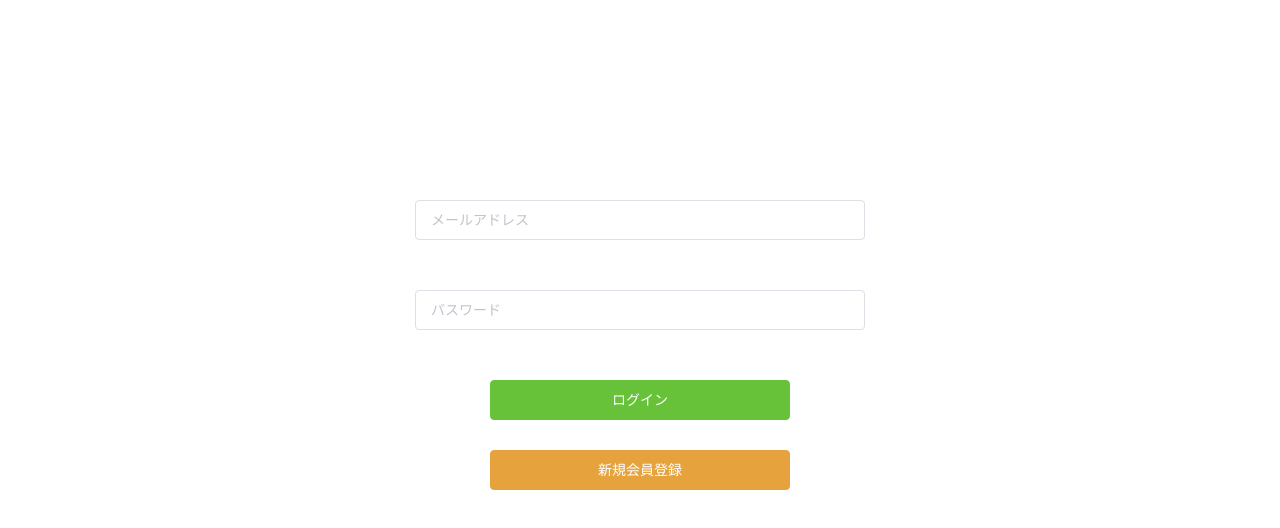
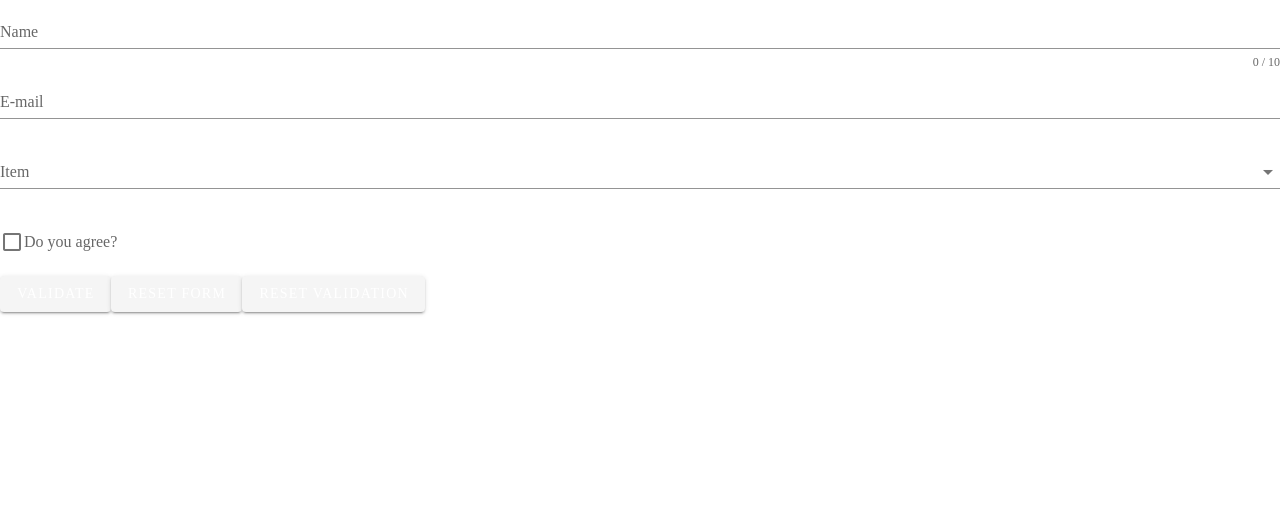
Before and after one commit to yusuke39/BlogApplication, a Vue app in the folder web/: page /adminLogin in a window 1280 px wide. Shown: the top 528 px of the page. Built offline with nearby package versions, Linux system fonts and the light colour scheme.

Commit message:
vue修正＆vuetifyに変更

```diff
--- a/web/package.json
+++ b/web/package.json
@@ -12,6 +12,7 @@
     "core-js": "^3.6.5",
     "vue": "^2.6.11",
     "vue-router": "^3.2.0",
+    "vuetify": "^2.2.11",
     "vuex": "^3.4.0"
   },
   "devDependencies": {
@@ -30,7 +31,9 @@
     "eslint-plugin-vue": "^6.2.2",
     "sass": "^1.26.5",
     "sass-loader": "^8.0.2",
-    "vue-template-compiler": "^2.6.11"
+    "vue-cli-plugin-vuetify": "~2.0.7",
+    "vue-template-compiler": "^2.6.11",
+    "vuetify-loader": "^1.3.0"
   },
   "eslintConfig": {
     "root": true,
--- a/web/public/index.html
+++ b/web/public/index.html
@@ -6,6 +6,8 @@
     <meta name="viewport" content="width=device-width,initial-scale=1.0">
     <link rel="icon" href="<%= BASE_URL %>favicon.ico">
     <title><%= htmlWebpackPlugin.options.title %></title>
+    <link rel="stylesheet" href="https://fonts.googleapis.com/css?family=Roboto:100,300,400,500,700,900">
+    <link rel="stylesheet" href="https://cdn.jsdelivr.net/npm/@mdi/font@latest/css/materialdesignicons.min.css">
   </head>
   <body>
     <noscript>
--- a/web/src/App.vue
+++ b/web/src/App.vue
@@ -1,32 +1,6 @@
 <template>
-  <div id="app">
-    <!-- <div id="nav">
-      <router-link to="/">Home</router-link> |
-      <router-link to="/about">About</router-link>
-    </div> -->
-    <router-view/>
-  </div>
+  <router-view></router-view>
 </template>
 
-<style lang="scss">
-#app {
-  font-family: Avenir, Helvetica, Arial, sans-serif;
-  -webkit-font-smoothing: antialiased;
-  -moz-osx-font-smoothing: grayscale;
-  text-align: center;
-  color: #2c3e50;
-}
-
-#nav {
-  padding: 30px;
-
-  a {
-    font-weight: bold;
-    color: #2c3e50;
-
-    &.router-link-exact-active {
-      color: #42b983;
-    }
-  }
-}
-</style>
+<script>
+</script>
--- a/web/src/components/HelloWorld.vue
+++ b/web/src/components/HelloWorld.vue
@@ -1,60 +1,151 @@
 <template>
-  <div class="hello">
-    <h1>{{ msg }}</h1>
-    <p>
-      For a guide and recipes on how to configure / customize this project,<br>
-      check out the
-      <a href="https://cli.vuejs.org" target="_blank" rel="noopener">vue-cli documentation</a>.
-    </p>
-    <h3>Installed CLI Plugins</h3>
-    <ul>
-      <li><a href="https://github.com/vuejs/vue-cli/tree/dev/packages/%40vue/cli-plugin-babel" target="_blank" rel="noopener">babel</a></li>
-      <li><a href="https://github.com/vuejs/vue-cli/tree/dev/packages/%40vue/cli-plugin-router" target="_blank" rel="noopener">router</a></li>
-      <li><a href="https://github.com/vuejs/vue-cli/tree/dev/packages/%40vue/cli-plugin-vuex" target="_blank" rel="noopener">vuex</a></li>
-      <li><a href="https://github.com/vuejs/vue-cli/tree/dev/packages/%40vue/cli-plugin-eslint" target="_blank" rel="noopener">eslint</a></li>
-    </ul>
-    <h3>Essential Links</h3>
-    <ul>
-      <li><a href="https://vuejs.org" target="_blank" rel="noopener">Core Docs</a></li>
-      <li><a href="https://forum.vuejs.org" target="_blank" rel="noopener">Forum</a></li>
-      <li><a href="https://chat.vuejs.org" target="_blank" rel="noopener">Community Chat</a></li>
-      <li><a href="https://twitter.com/vuejs" target="_blank" rel="noopener">Twitter</a></li>
-      <li><a href="https://news.vuejs.org" target="_blank" rel="noopener">News</a></li>
-    </ul>
-    <h3>Ecosystem</h3>
-    <ul>
-      <li><a href="https://router.vuejs.org" target="_blank" rel="noopener">vue-router</a></li>
-      <li><a href="https://vuex.vuejs.org" target="_blank" rel="noopener">vuex</a></li>
-      <li><a href="https://github.com/vuejs/vue-devtools#vue-devtools" target="_blank" rel="noopener">vue-devtools</a></li>
-      <li><a href="https://vue-loader.vuejs.org" target="_blank" rel="noopener">vue-loader</a></li>
-      <li><a href="https://github.com/vuejs/awesome-vue" target="_blank" rel="noopener">awesome-vue</a></li>
-    </ul>
-  </div>
+  <v-container>
+    <v-row class="text-center">
+      <v-col cols="12">
+        <v-img
+          :src="require('../assets/logo.svg')"
+          class="my-3"
+          contain
+          height="200"
+        />
+      </v-col>
+
+      <v-col class="mb-4">
+        <h1 class="display-2 font-weight-bold mb-3">
+          Welcome to Vuetify
+        </h1>
+
+        <p class="subheading font-weight-regular">
+          For help and collaboration with other Vuetify developers,
+          <br>please join our online
+          <a
+            href="https://community.vuetifyjs.com"
+            target="_blank"
+          >Discord Community</a>
+        </p>
+      </v-col>
+
+      <v-col
+        class="mb-5"
+        cols="12"
+      >
+        <h2 class="headline font-weight-bold mb-3">
+          What's next?
+        </h2>
+
+        <v-row justify="center">
+          <a
+            v-for="(next, i) in whatsNext"
+            :key="i"
+            :href="next.href"
+            class="subheading mx-3"
+            target="_blank"
+          >
+            {{ next.text }}
+          </a>
+        </v-row>
+      </v-col>
+
+      <v-col
+        class="mb-5"
+        cols="12"
+      >
+        <h2 class="headline font-weight-bold mb-3">
+          Important Links
+        </h2>
+
+        <v-row justify="center">
+          <a
+            v-for="(link, i) in importantLinks"
+            :key="i"
+            :href="link.href"
+            class="subheading mx-3"
+            target="_blank"
+          >
+            {{ link.text }}
+          </a>
+        </v-row>
+      </v-col>
+
+      <v-col
+        class="mb-5"
+        cols="12"
+      >
+        <h2 class="headline font-weight-bold mb-3">
+          Ecosystem
+        </h2>
+
+        <v-row justify="center">
+          <a
+            v-for="(eco, i) in ecosystem"
+            :key="i"
+            :href="eco.href"
+            class="subheading mx-3"
+            target="_blank"
+          >
+            {{ eco.text }}
+          </a>
+        </v-row>
+      </v-col>
+    </v-row>
+  </v-container>
 </template>
 
 <script>
 export default {
   name: 'HelloWorld',
-  props: {
-    msg: String
-  }
+
+  data: () => ({
+    ecosystem: [
+      {
+        text: 'vuetify-loader',
+        href: 'https://github.com/vuetifyjs/vuetify-loader'
+      },
+      {
+        text: 'github',
+        href: 'https://github.com/vuetifyjs/vuetify'
+      },
+      {
+        text: 'awesome-vuetify',
+        href: 'https://github.com/vuetifyjs/awesome-vuetify'
+      }
+    ],
+    importantLinks: [
+      {
+        text: 'Documentation',
+        href: 'https://vuetifyjs.com'
+      },
+      {
+        text: 'Chat',
+        href: 'https://community.vuetifyjs.com'
+      },
+      {
+        text: 'Made with Vuetify',
+        href: 'https://madewithvuejs.com/vuetify'
+      },
+      {
+        text: 'Twitter',
+        href: 'https://twitter.com/vuetifyjs'
+      },
+      {
+        text: 'Articles',
+        href: 'https://medium.com/vuetify'
+      }
+    ],
+    whatsNext: [
+      {
+        text: 'Explore components',
+        href: 'https://vuetifyjs.com/components/api-explorer'
+      },
+      {
+        text: 'Select a layout',
+        href: 'https://vuetifyjs.com/getting-started/pre-made-layouts'
+      },
+      {
+        text: 'Frequently Asked Questions',
+        href: 'https://vuetifyjs.com/getting-started/frequently-asked-questions'
+      }
+    ]
+  })
 }
 </script>
-
-<!-- Add "scoped" attribute to limit CSS to this component only -->
-<style scoped lang="scss">
-h3 {
-  margin: 40px 0 0;
-}
-ul {
-  list-style-type: none;
-  padding: 0;
-}
-li {
-  display: inline-block;
-  margin: 0 10px;
-}
-a {
-  color: #42b983;
-}
-</style>
--- a/web/src/main.js
+++ b/web/src/main.js
@@ -5,6 +5,7 @@ import store from './store/index.js'
 import ElementUI from 'element-ui'
 import locale from 'element-ui/lib/locale/lang/ja'
 import 'element-ui/lib/theme-chalk/index.css'
+import vuetify from './plugins/vuetify'
 
 Vue.config.productionTip = false
 Vue.use(ElementUI, { locale })
@@ -12,5 +13,6 @@ Vue.use(ElementUI, { locale })
 new Vue({
   router,
   store,
+  vuetify,
   render: h => h(App)
 }).$mount('#app')
--- /dev/null
+++ b/web/src/plugins/vuetify.js
@@ -0,0 +1,7 @@
+import Vue from 'vue'
+import Vuetify from 'vuetify/lib'
+
+Vue.use(Vuetify)
+
+export default new Vuetify({
+})
--- a/web/src/router/router.js
+++ b/web/src/router/router.js
@@ -1,24 +1,10 @@
 import Vue from 'vue'
 import VueRouter from 'vue-router'
-import Home from '../views/Home.vue'
 const AdminLogin = () => import(/* webpackChunkName: 'AdminLogin' */'../views/adminLogin.vue')
 
 Vue.use(VueRouter)
 
 const routes = [
-  {
-    path: '/',
-    name: 'Home',
-    component: Home
-  },
-  {
-    path: '/about',
-    name: 'About',
-    // route level code-splitting
-    // this generates a separate chunk (about.[hash].js) for this route
-    // which is lazy-loaded when the route is visited.
-    component: () => import(/* webpackChunkName: "about" */ '../views/About.vue')
-  },
   {
     path: '/adminLogin',
     name: 'adminLogin',
--- a/web/src/views/adminLogin.vue
+++ b/web/src/views/adminLogin.vue
@@ -1,48 +1,99 @@
 <template>
-  <div class="login-box">
-    <el-input placeholder="メールアドレス" v-model="email" id="email" class="input-email" clearable></el-input>
-    <el-input placeholder="パスワード" v-model="password" id="password" class="input-password" show-password></el-input>
-    <el-button type="success" class="login-button">ログイン</el-button>
-    <el-row>
-      <el-button type="warning" class="new-register-button">新規会員登録</el-button>
-    </el-row>
-  </div>
+  <v-form
+    ref="form"
+    v-model="valid"
+    lazy-validation
+  >
+  <v-text-field
+    v-model="name"
+    :counter="10"
+    :rules="nameRules"
+    label="Name"
+    required
+  ></v-text-field>
+
+    <v-text-field
+      v-model="email"
+      :rules="emailRules"
+      label="E-mail"
+      required
+    ></v-text-field>
+
+    <v-select
+      v-model="select"
+      :items="items"
+      :rules="[v => !!v || 'Item is required']"
+      label="Item"
+      required
+    ></v-select>
+
+    <v-checkbox
+      v-model="checkbox"
+      :rules="[v => !!v || 'You must agree to continue!']"
+      label="Do you agree?"
+      required
+    ></v-checkbox>
+
+    <v-btn
+      :disabled="!valid"
+      color="success"
+      class="mr-4"
+      @click="validate"
+    >
+      Validate
+    </v-btn>
+
+    <v-btn
+      color="error"
+      class="mr-4"
+      @click="reset"
+    >
+      Reset Form
+    </v-btn>
+
+    <v-btn
+      color="warning"
+      @click="resetValidation"
+    >
+      Reset Validation
+    </v-btn>
+  </v-form>
 </template>
 
 <script>
 export default {
-  name: 'sample',
-  data () {
-    return {
-      email: '',
-      password: ''
+  data: () => ({
+    valid: true,
+    name: '',
+    nameRules: [
+      v => !!v || 'Name is required',
+      v => (v && v.length <= 10) || 'Name must be less than 10 characters'
+    ],
+    email: '',
+    emailRules: [
+      v => !!v || 'E-mail is required',
+      v => /.+@.+\..+/.test(v) || 'E-mail must be valid'
+    ],
+    select: null,
+    items: [
+      'Item 1',
+      'Item 2',
+      'Item 3',
+      'Item 4'
+    ],
+    checkbox: false
+  }),
+
+  methods: {
+    validate () {
+      this.$refs.form.validate()
+    },
+    reset () {
+      this.$refs.form.reset()
+    },
+    resetValidation () {
+      this.$refs.form.resetValidation()
     }
   }
 }
 </script>
-
-<style scoped>
-.login-box {
-  width: 500px;
-  margin: 200px auto;
-}
-
-.input-email {
-  width : 450px;
-  margin-bottom: 50px;
-}
-
-.input-password {
-  width : 450px;
-  margin-bottom: 50px;
-}
-
-.login-button{
-  width: 300px;
-  margin-bottom: 30px;
-}
-
-.new-register-button {
-  width: 300px;
-}
-</style>
--- /dev/null
+++ b/web/vue.config.js
@@ -0,0 +1,5 @@
+module.exports = {
+  transpileDependencies: [
+    'vuetify'
+  ]
+}
```
Also changed, not shown: web/src/assets/logo.svg (added), 1 other file (tests, documents, lock files or other folders).
